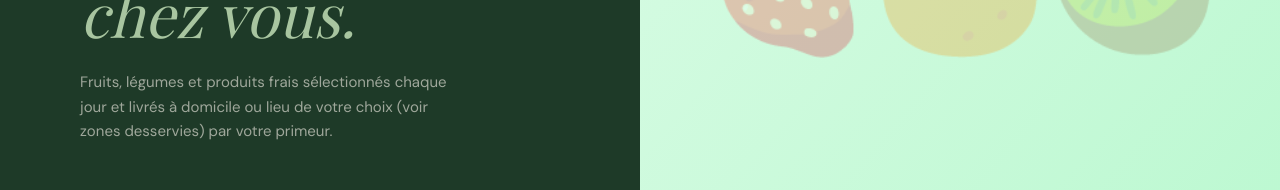
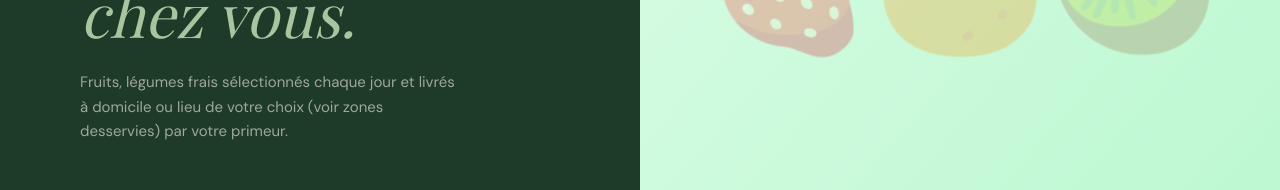
Before and after one commit to eliottgnd/FORNARO-PRIMEUR, a Next.js app: page / in a window 1280 px wide. Shown: the part 512-702 px from the top of the page. Built offline with nearby package versions, Linux system fonts and the light colour scheme; a web font is replaced by a local one.

Commit message:
Modification sous titre hero

```diff
--- a/app/page.tsx
+++ b/app/page.tsx
@@ -68,7 +68,7 @@ export default function Home() {
           </h1>
 
           <p ref={heroSubRef} className="text-creme/60 text-[14px] md:text-[15px] leading-relaxed max-w-sm mb-8 md:mb-12 opacity-0">
-            Fruits, légumes et produits frais sélectionnés chaque jour et livrés
+            Fruits, légumes frais sélectionnés chaque jour et livrés
             à domicile ou lieu de votre choix (voir zones desservies) par votre primeur.
           </p>
 
```
